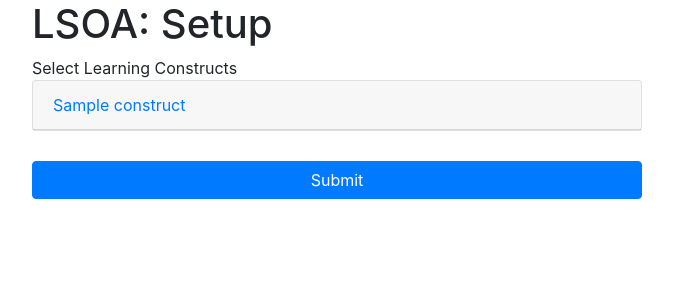
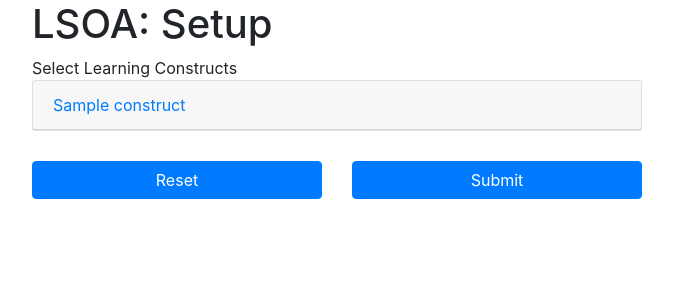
Before and after one commit to build3/LSOA, a Django app: template templates/setup.html in a window 1280 px wide. Shown: the part 56-356 px from the top of the page, without its empty margins (303-976 px from the left). Run offline with Django 3.2, Linux system fonts and the light colour scheme; the template is opened without the code that fills it: most values are stand-ins (such as "Sample title", 1, 10 or a date in 2020); some libraries are stand-ins or nearby versions.

Commit message:
#92 Add reset btn on submit form

```diff
--- a/templates/setup.html
+++ b/templates/setup.html
@@ -162,7 +162,10 @@
 
 
         <div class="row" style="margin-top: 30px;">
-          <div class="col">
+          <div class="col-6">
+              <input class="btn btn-primary col" type="reset" value="Reset"/>
+          </div>
+          <div class="col-6">
             <input class="btn btn-primary col" type="submit" value="Submit"/>
           </div>
         </div>
```
